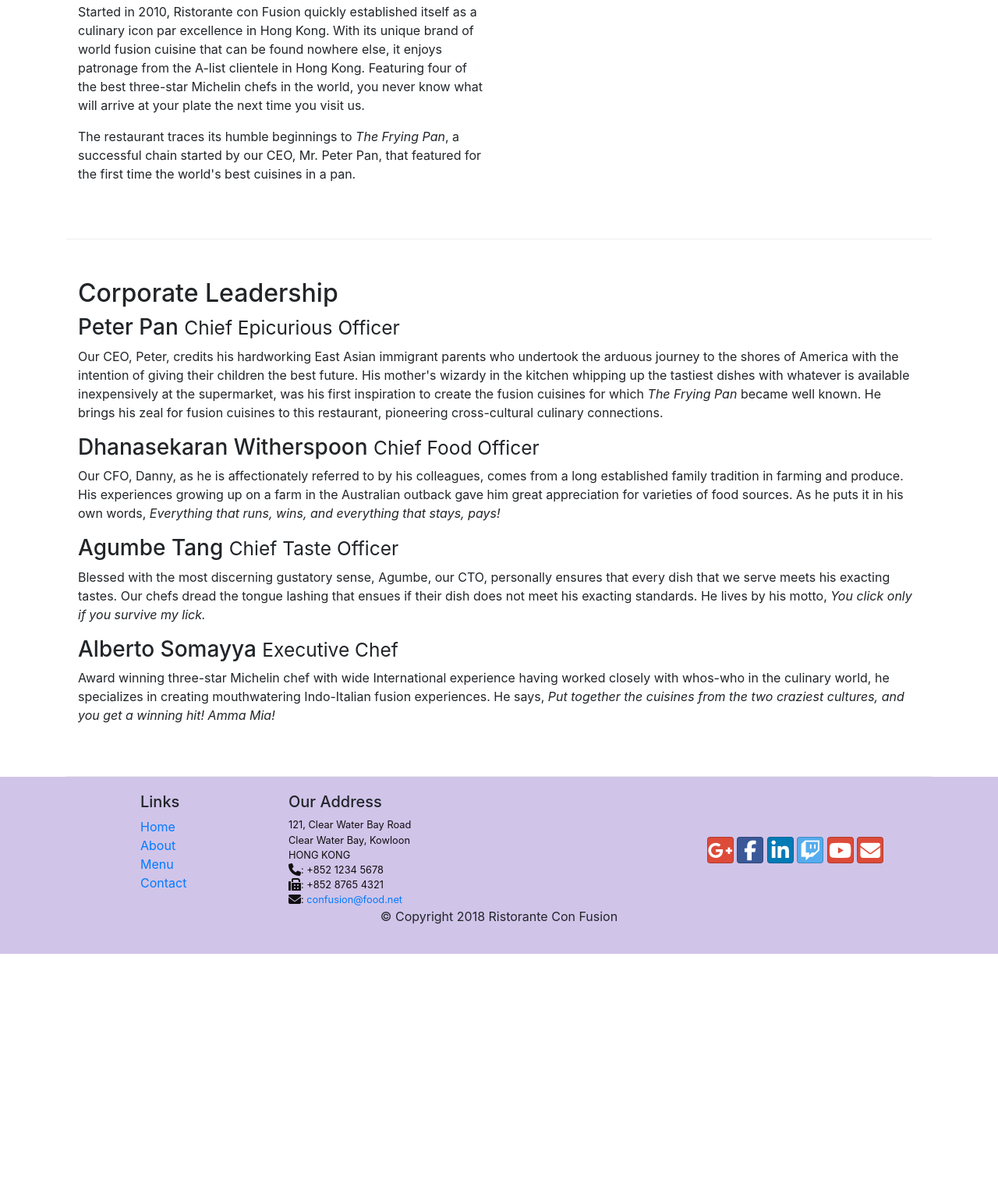
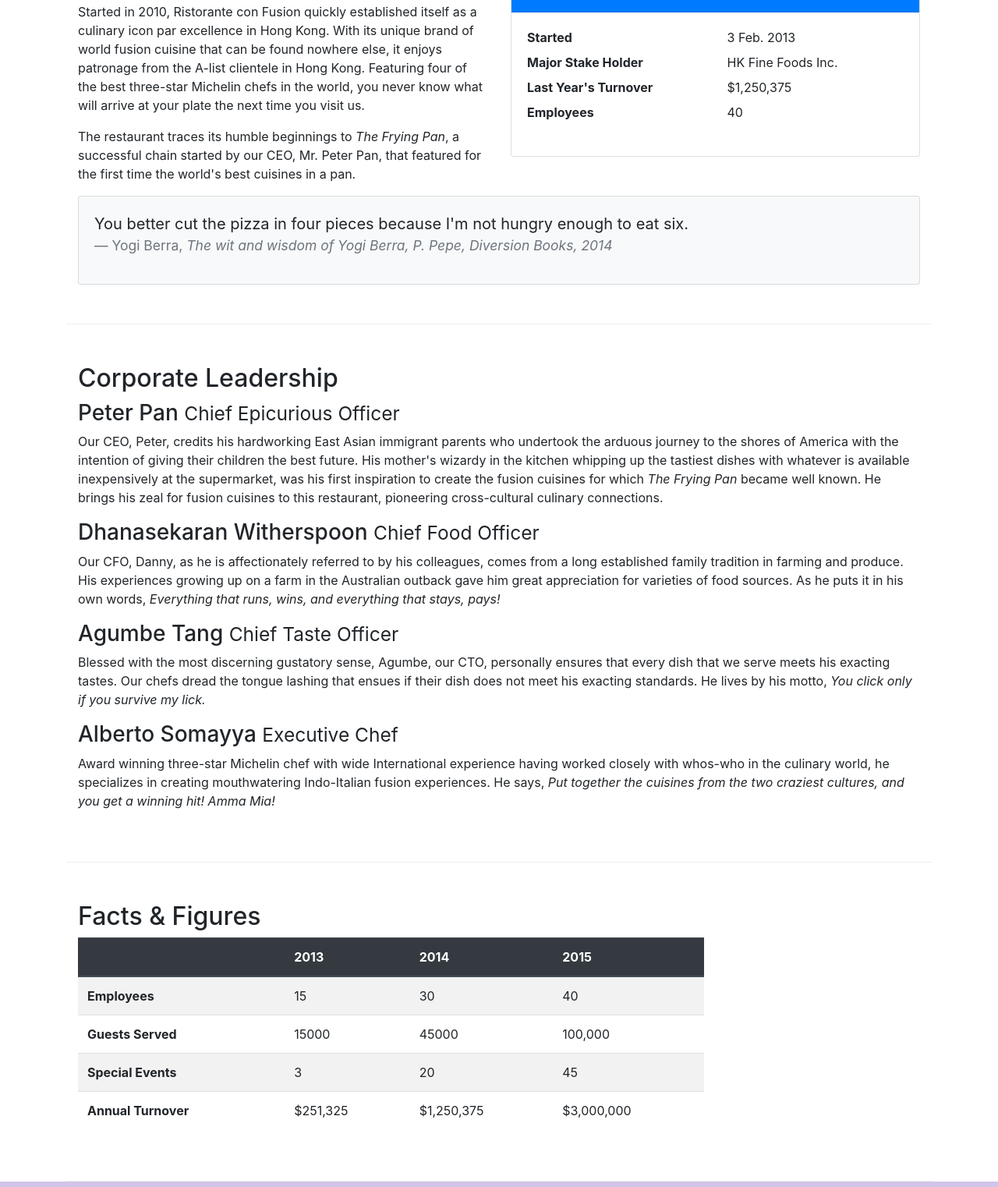
Before and after one commit to ErmiyasAbate/Frontend-WebUI, a plain HTML site: page aboutus.html in a window 1280 px wide. Shown: the part 558-2080 px from the top of the page at 78% size. Before the commit the page ends 1781 px from the top, so only its background shows below. Drawn offline with nearby package versions, Linux system fonts and the light colour scheme.

Commit message:
Tables and Cards

```diff
--- a/aboutus.html
+++ b/aboutus.html
@@ -72,13 +72,41 @@
             <p>The restaurant traces its humble beginnings to <em>The Frying Pan</em>, a successful chain started by our
                 CEO, Mr. Peter Pan, that featured for the first time the world's best cuisines in a pan.</p>
         </div>
-        <div>
+        <div class="col-sm">
+            <div class="card">
+                <h3 class="card-header bg-primary text-white">Facts At a Glance</h3>
+                <div class="card-body">
+                    <dl class="row">
+                        <dt class="col-6">Started</dt>
+                        <dd class="col-6">3 Feb. 2013</dd>
+                        <dt class="col-6">Major Stake Holder</dt>
+                        <dd class="col-6">HK Fine Foods Inc.</dd>
+                        <dt class="col-6">Last Year's Turnover</dt>
+                        <dd class="col-6">$1,250,375</dd>
+                        <dt class="col-6">Employees</dt>
+                        <dd class="col-6">40</dd>
+                    </dl>
+                </div>
+            </div>
+        </div>
+
+        <div class="col-12">
+            <div class="card card-body bg-light">
+                <blockquote class="blockquote">
+                    <p class="mb-0">You better cut the pizza in four pieces
+                        because I'm not hungry enough to eat six.
+                    </p>
+                    <footer class="blockquote-footer">Yogi Berra,
+                        <cite title="Source Title">The wit and wisdom of Yogi Berra, P. Pepe, Diversion Books, 2014</cite>
+                    </footer>
+                </blockquote>
+            </div>
         </div>
     </div>
 
 
     <div class="row row-content">
-        <div class="col-12 col-sm">
+        <div class="col-12">
             <h2>Corporate Leadership</h2>
             <h3>Peter Pan <small>Chief Epicurious Officer</small></h3>
             <p class="d-none d-lg-block">Our CEO, Peter, credits his hardworking East Asian immigrant parents who
@@ -105,6 +133,50 @@
         </div>
     </div>
 
+    <div class="row row-content">
+        <div class="col-12 col-sm-9">
+            <h2>Facts &amp; Figures</h2>
+            <div class="table-responsive">
+                <table class="table table-striped">
+                    <thead class="thead-dark">
+                        <tr>
+                            <th>&nbsp;</th>
+                            <th>2013</th>
+                            <th>2014</th>
+                            <th>2015</th>
+                        </tr>
+                    </thead>
+                    <tbody>
+                        <tr>
+                            <th>Employees</th>
+                            <td>15</td>
+                            <td>30</td>
+                            <td>40</td>
+                        </tr>
+                        <tr>
+                            <th>Guests Served</th>
+                            <td>15000</td>
+                            <td>45000</td>
+                            <td>100,000</td>
+                        </tr>
+                        <tr>
+                            <th>Special Events</th>
+                            <td>3</td>
+                            <td>20</td>
+                            <td>45</td>
+                        </tr>
+                        <tr>
+                            <th>Annual Turnover</th>
+                            <td>$251,325</td>
+                            <td>$1,250,375</td>
+                            <td>$3,000,000</td>
+                        </tr>
+                    </tbody>
+                </table>
+            </div>
+        </div>
+        <div class="col-12 col-sm-3"></div>
+    </div>
 </div>
 
 <footer class="footer">
```
